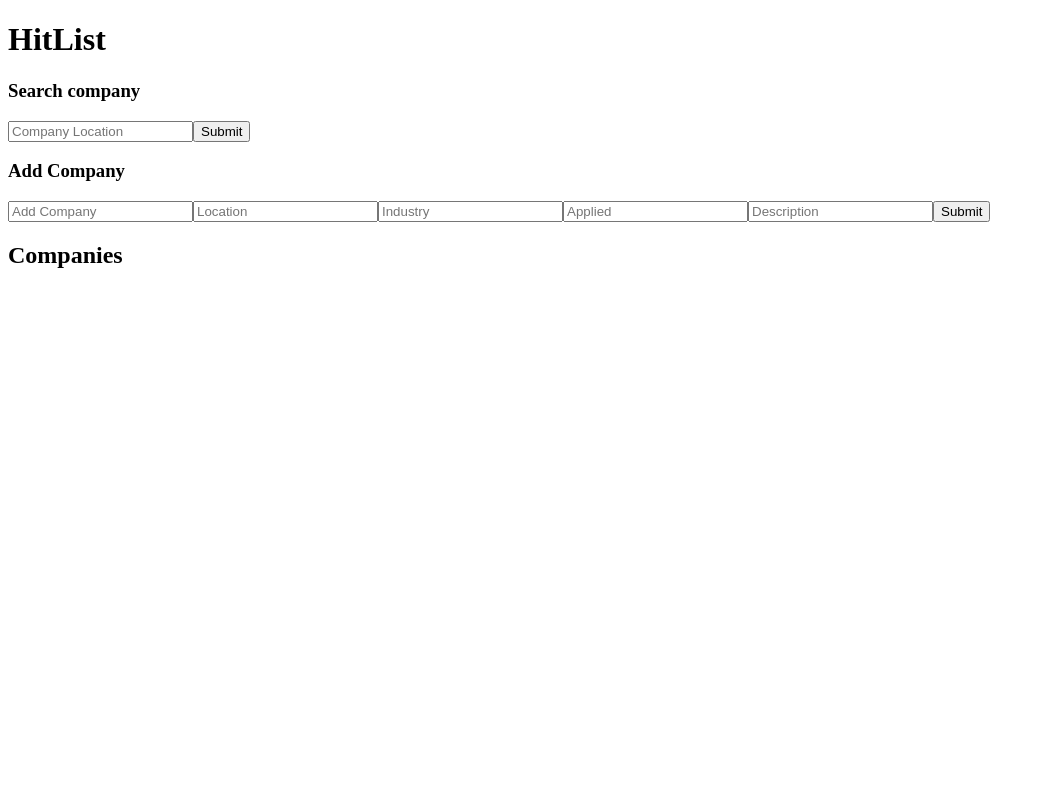
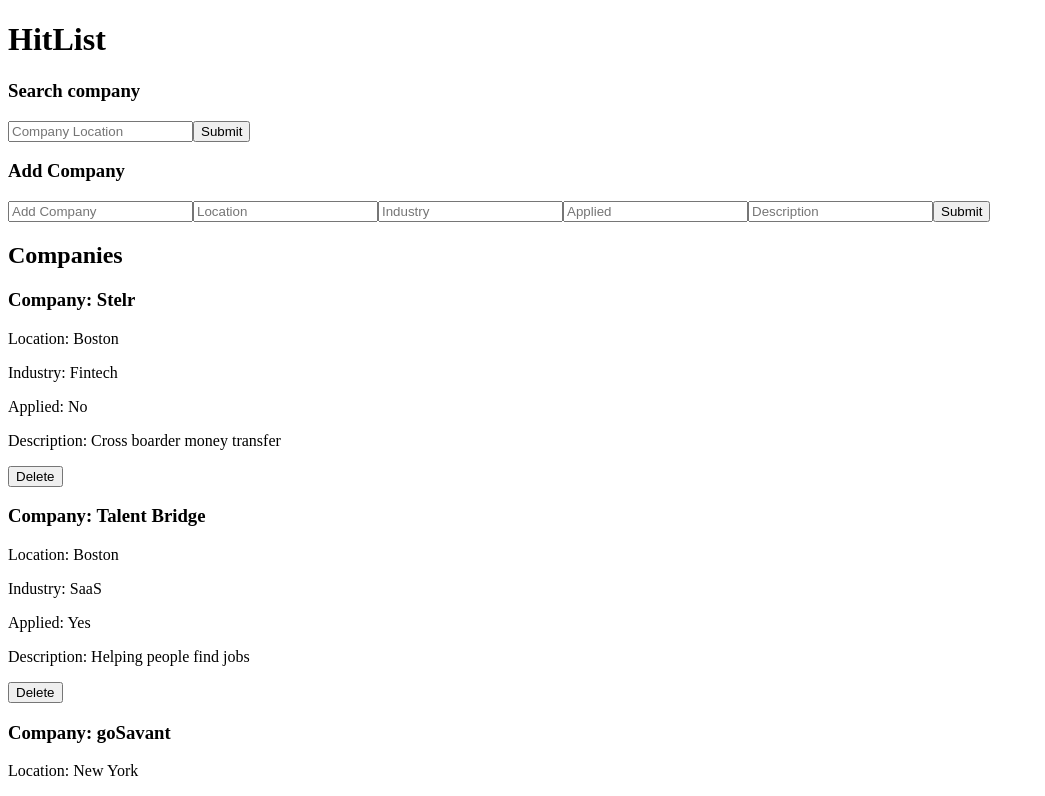
Before and after one commit to Kerlin-Augustin/mockHitlist, a React (Vite) app: page / in a window 1280 px wide. Shown: the top 796 px of the page, without its empty margins (0-1045 px from the left). Built offline with nearby package versions, Linux system fonts and the light colour scheme; data requests are answered from the project's data file.

Commit message:
complete

```diff
--- a/db.json
+++ b/db.json
@@ -33,14 +33,6 @@
       "description": "N/A"
     },
     {
-      "id": "cac3",
-      "company": "halo",
-      "location": "New Hampshire",
-      "industry": "",
-      "applied": "",
-      "description": ""
-    },
-    {
       "id": "587d",
       "company": "marina",
       "location": "boston",
--- a/src/App.jsx
+++ b/src/App.jsx
@@ -18,12 +18,19 @@ function App() {
     axios
       .get(url)
       .then(response => {
-        setCompanyList(response.data || [])
+        const data = response.data || []
+        setFilteredList(data)
+        setCompanyList(data)
       })
       .catch(err => {
-        throw new Error(`There was an error. Maybe something to do with this: ${err}`)
+        console.error(`There was an error. Maybe something to do with this: ${err}`)
       })
   }, [])
+
+  const handleDeleteCompany = (id) => {
+    setCompanyList(prevList => prevList.filter(company => company.id !== id))
+    setFilteredList(prevList => prevList.filter(company => company.id !== id))
+  }
 
   const handleAddCompany = (e) => {
     e.preventDefault()
@@ -51,18 +58,21 @@ function App() {
 
   const allCompany = filteredList?.map(company => (
     <Company
+      id={company.id}
       key={company.id}
       company={company.company}
       location={company.location}
       industry={company.industry}
       applied={company.applied}
-      description={company.description} />
+      description={company.description}
+      onDelete={handleDeleteCompany}
+    />
   )) || null
 
   const handleSearchSubmit = (e) => {
     e.preventDefault()
 
-    if(searchCompany.trim() === ''){
+    if (searchCompany.trim() === '') {
       setFilteredList(companyList)
       return
     }
--- a/src/components/Company.jsx
+++ b/src/components/Company.jsx
@@ -1,4 +1,17 @@
-function Company({company, location, industry, applied, description}){
+import { useState } from 'react'
+import axios from 'axios'
+
+function Company({id, company, location, industry, applied, description, onDelete}){
+
+  const handleDelete = () => {
+    axios
+      .delete(`http://localhost:3001/company/${id}`)
+      .then(() => {
+        console.log(`Deleted company with ID: ${id}`)
+        onDelete(id)
+      })
+      .catch(err => console.error(`Error deleting company: ${err}`))
+  }
 
   return (
     <div>
@@ -7,6 +20,7 @@ function Company({company, location, industry, applied, description}){
         <p>Industry: {industry}</p>
         <p>Applied: {applied}</p>
         <p>Description: {description}</p>
+        <input type="button" value="Delete" onClick={handleDelete}/>
       </div>
   )
 }
```
